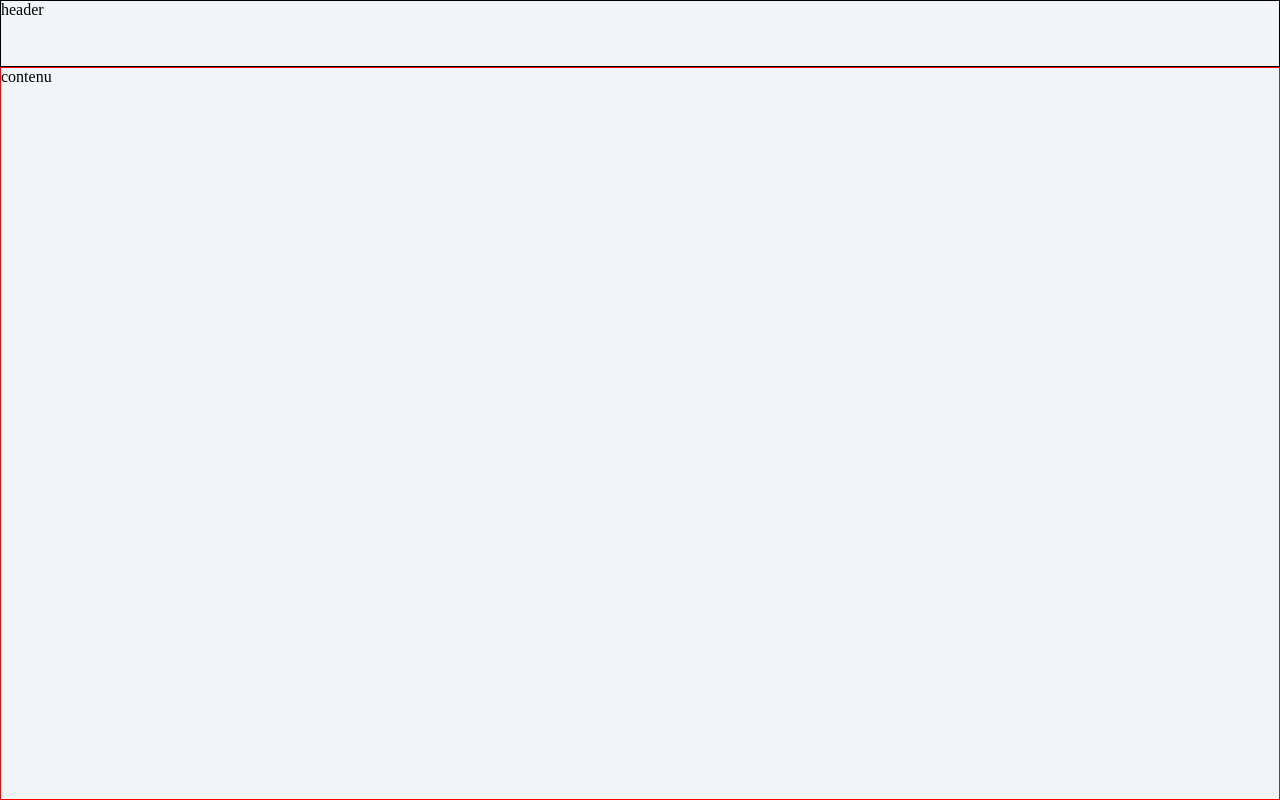
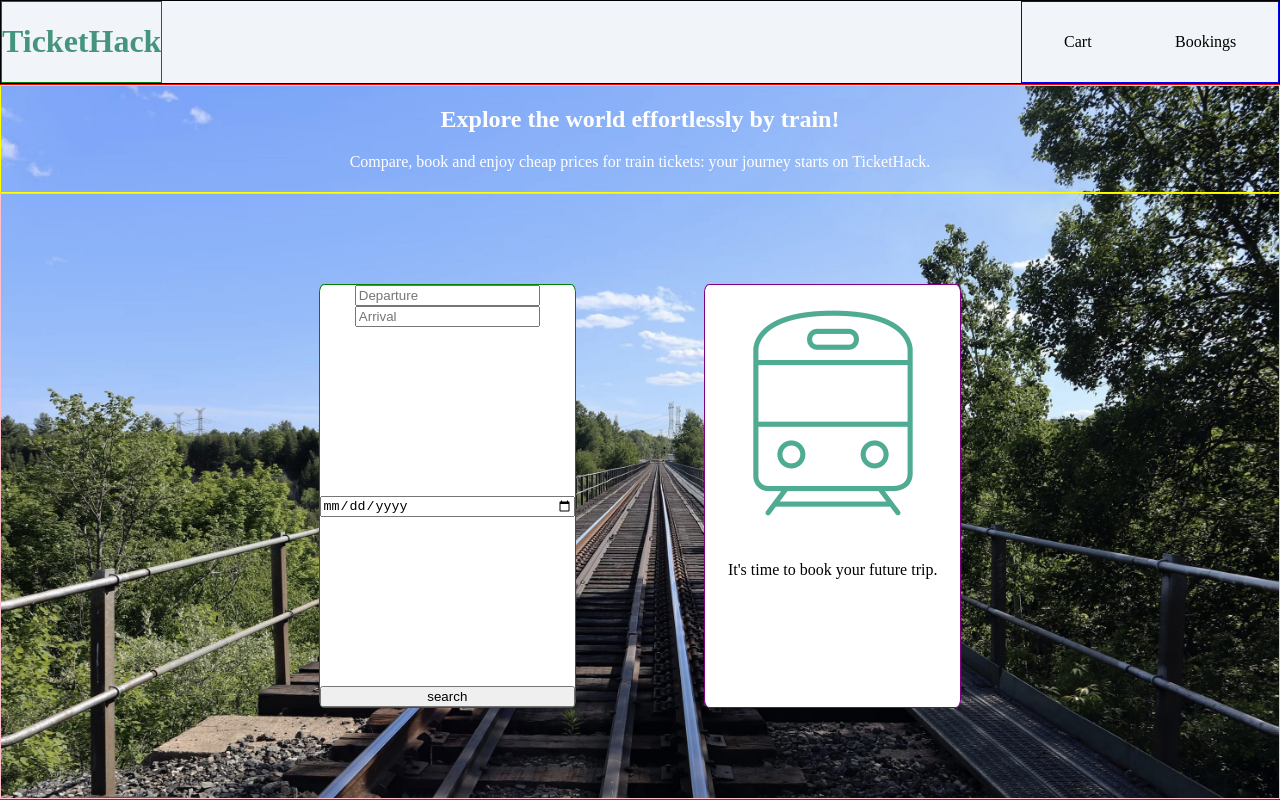
Before and after one commit to N4nonna/Hackathon-1-front, a plain HTML site: page HTML/index.html in a window 1280 px wide. Drawn offline with Linux system fonts and the light colour scheme.

Commit message:
monFront avant la pause clope de midi

```diff
--- a/HTML/index.html
+++ b/HTML/index.html
@@ -9,11 +9,37 @@
   </head>
   <body>
     <div id="conteneur">
-      <div id="header">header</div>
+      <div id="header">
+        <div id="logo">
+          <h1>TicketHack</h1>
+        </div>
+        <div id="pages">
+          <p>Cart</p>
+          <p>Bookings</p>
+        </div>
+      </div>
       <div id="contenu">
-        contenu
-        <div id="cherche"></div>
-        <div id="resultat"></div>
+        <div id="text">
+          <h2>Explore the world effortlessly by train!</h2>
+          <p>
+            Compare, book and enjoy cheap prices for train tickets: your journey
+            starts on TicketHack.
+          </p>
+        </div>
+        <div id="boxes">
+          <div id="cherche">
+            <div id="villes">
+              <input type="text" placeholder="Departure" />
+              <input type="text" placeholder="Arrival" />
+            </div>
+            <input type="date" />
+            <button id="search">search</button>
+          </div>
+          <div id="resultat">
+            <img src="../images/train.png" />
+            <p>It's time to book your future trip.</p>
+          </div>
+        </div>
       </div>
     </div>
     <script src="../script.js"></script>
--- a/style.css
+++ b/style.css
@@ -3,7 +3,7 @@ body {
   height: 100vh;
   width: auto;
 }
-
+/*general*/
 #conteneur {
   display: grid;
   height: 100%;
@@ -14,6 +14,7 @@ body {
   background-color: #f1f5f9;
 }
 
+/* header */
 #header {
   border: 1px solid black;
   grid-row-start: 1;
@@ -21,8 +22,26 @@ body {
   grid-column-start: 1;
   grid-column-end: 13;
   display: flex;
+  flex-direction: row;
+  justify-content: space-between;
 }
 
+#logo {
+  border: 1px solid green;
+  display: flex;
+  color: #45947e;
+}
+
+#pages {
+  width: 20%;
+  display: flex;
+  flex-direction: row;
+  justify-content: space-around;
+  align-items: center;
+  border: 1px solid blue;
+}
+
+/* contenu */
 #contenu {
   border: 1px solid red;
   grid-row-start: 2;
@@ -30,4 +49,51 @@ body {
   grid-column-start: 1;
   grid-column-end: 13;
   display: flex;
+  flex-direction: column;
+  justify-content: flex-start;
+  align-items: center;
+  background-image: url("./images/background.jpg");
+  background-size: 100%;
 }
+
+#text {
+  height: 15%;
+  width: 100%;
+  border: 1px solid yellow;
+  margin: 0%;
+  color: white;
+}
+
+/* boites */
+#boxes {
+  border: 1px solid pink;
+  display: flex;
+  flex-direction: row;
+  justify-content: center;
+  align-items: center;
+  height: 85%;
+  width: 100%;
+  margin: 0%;
+}
+
+#cherche {
+  border: 1px solid green;
+  border-radius: 2%;
+  height: 70%;
+  width: 20%;
+  margin-right: 5%;
+  background-color: white;
+  display: flex;
+  flex-direction: column;
+  justify-content: space-between;
+}
+
+#resultat {
+  border: 1px solid purple;
+  border-radius: 2%;
+  height: 70%;
+  width: 20%;
+  margin-left: 5%;
+
+  background-color: white;
+}
```
